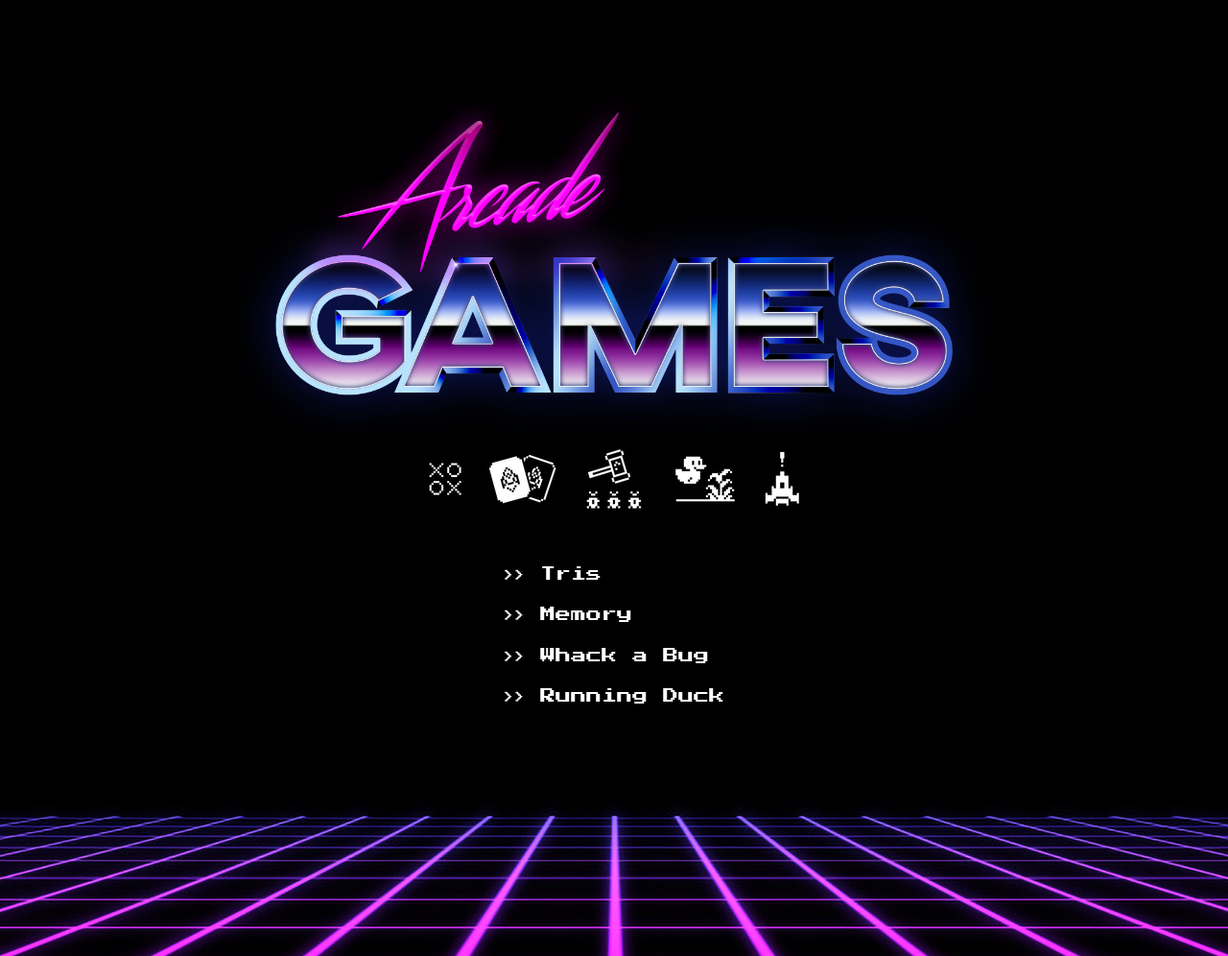
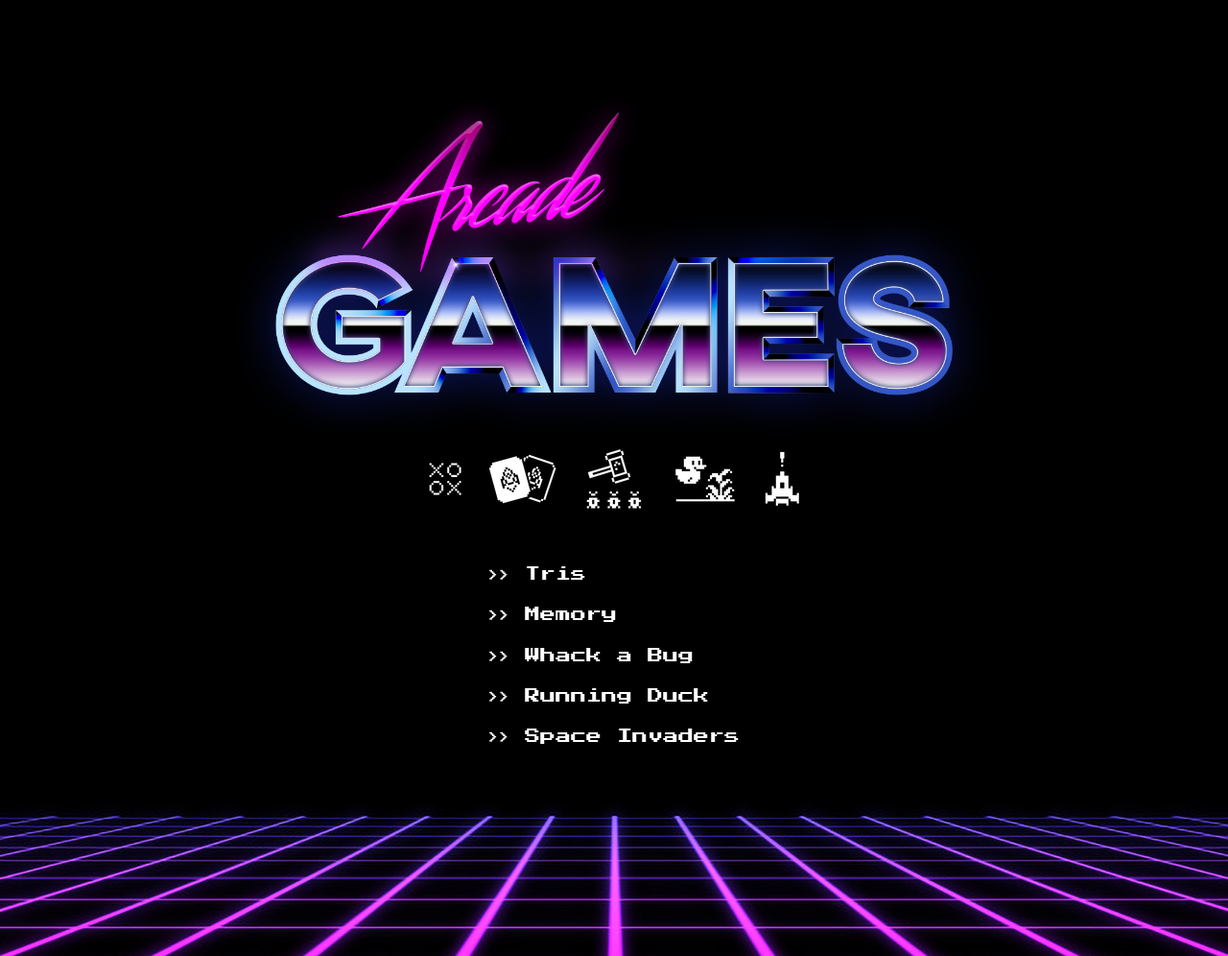
Before and after one commit to matteotagliatti/arcade-games, a Jekyll site: the page built from index.html, in a window 1280 px wide. Shown: the whole page at 96% size. Built offline with Jekyll 4.4.1, drawn with Linux system fonts in a browser that asks for light colours.

Commit message:
space invaders init

```diff
--- a/_includes/footer.html
+++ b/_includes/footer.html
@@ -7,4 +7,6 @@
 <script src="{{ 'whackabug/script.js' | relative_url}}"></script>
 {% endif %} {% if page.title == 'Running Duck' %}
 <script src="{{ 'runningduck/script.js' | relative_url}}"></script>
+{% endif %} {% if page.title == 'Space Invaders' %}
+<script src="{{ 'spaceinvaders/script.js' | relative_url}}"></script>
 {% endif %}
--- a/index.html
+++ b/index.html
@@ -34,6 +34,12 @@
             Duck</a
           >
         </li>
+        <li>
+          <a href="spaceinvaders/index.html"
+            ><span class="text-small vertical-middle">&gt;&gt;</span> Space
+            Invaders</a
+          >
+        </li>
       </ul>
     </div>
   </body>
--- /dev/null
+++ b/spaceinvaders/index.html
@@ -0,0 +1,5 @@
+---
+layout: game
+title: Space Invaders
+description:
+---
```
Also changed, not shown: spaceinvaders/script.js (added), spaceinvaders/style.css (added).
